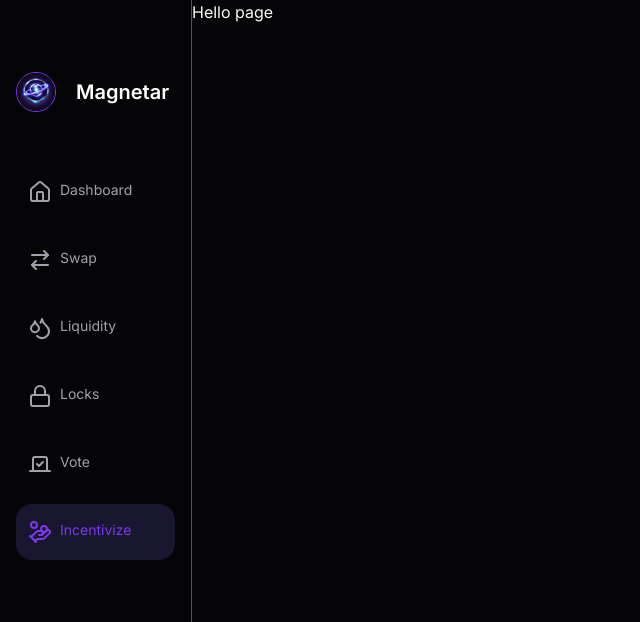
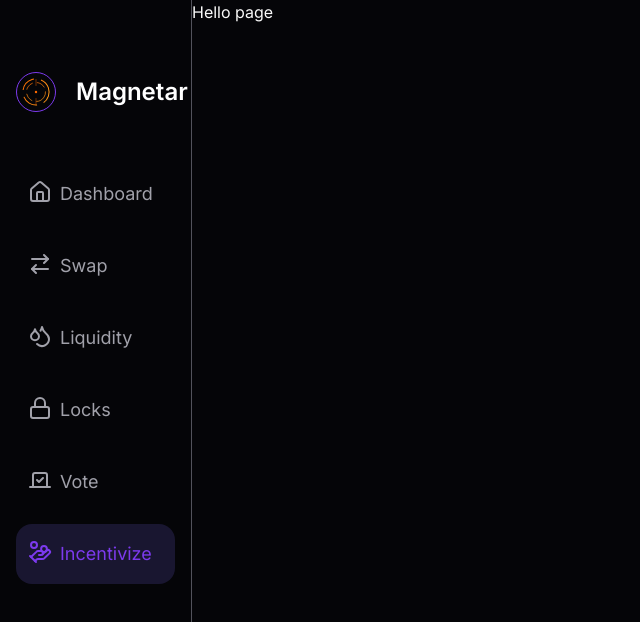
Before and after one commit to magnetar-finance/interface, a Next.js app: page /incentivize in a window 1280 px wide. Shown: the top 622 px of the page, without its empty margins (0-640 px from the left). Built offline with nearby package versions, Linux system fonts and the light colour scheme.

Commit message:
chore: updatess

```diff
--- a/src/partials/Sidebar.tsx
+++ b/src/partials/Sidebar.tsx
@@ -16,17 +16,17 @@ export const Sidebar: React.FC = () => {
   const pathname = usePathname();
   return (
     <NavigationMenu.Root className="bg-[#050508] min-h-screen border-r border-[rgb(82,82,91)] py-15 w-full">
-      <NavigationMenu.List className="w-full text-[#a1a1aa] text-sm gap-3 flex flex-col justify-center items-start px-4">
+      <NavigationMenu.List className="w-full text-[#a1a1aa] text-lg gap-3 flex flex-col justify-center items-start px-4">
         <NavigationMenu.Item className="w-full mb-10 mt-3 flex justify-center">
           <div className="w-full flex justify-start items-center gap-5">
             <Image
-              src="/assets/images/magnetar.png"
+              src="/assets/images/magnetar.svg"
               alt="logo"
               width={40}
               height={40}
               className="rounded-full border border-[#7c3aed]"
             />
-            <h3 className="text-white text-xl font-semibold">Magnetar</h3>
+            <h3 className="text-white text-2xl font-semibold">Magnetar</h3>
           </div>
         </NavigationMenu.Item>
         <NavigationMenu.Item
```
Also changed, not shown: public/assets/images/magnetar.svg (added).
